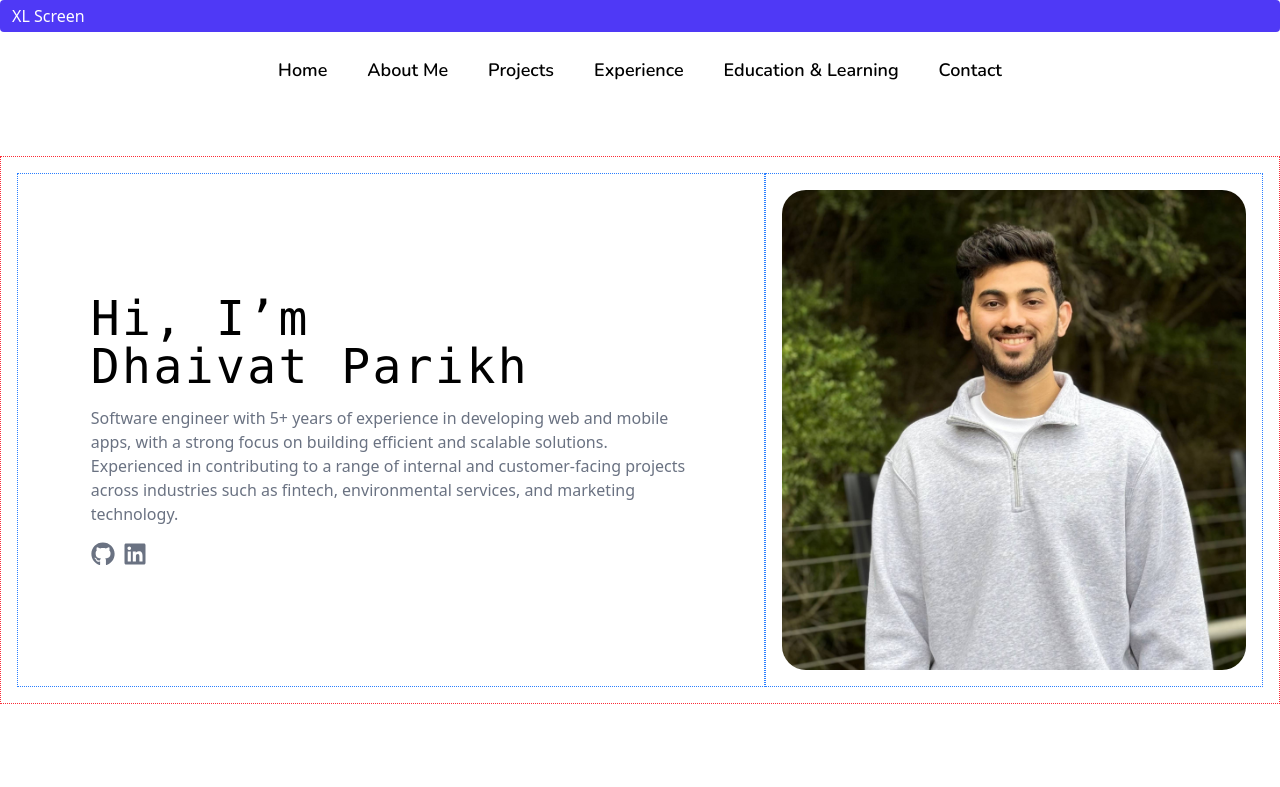
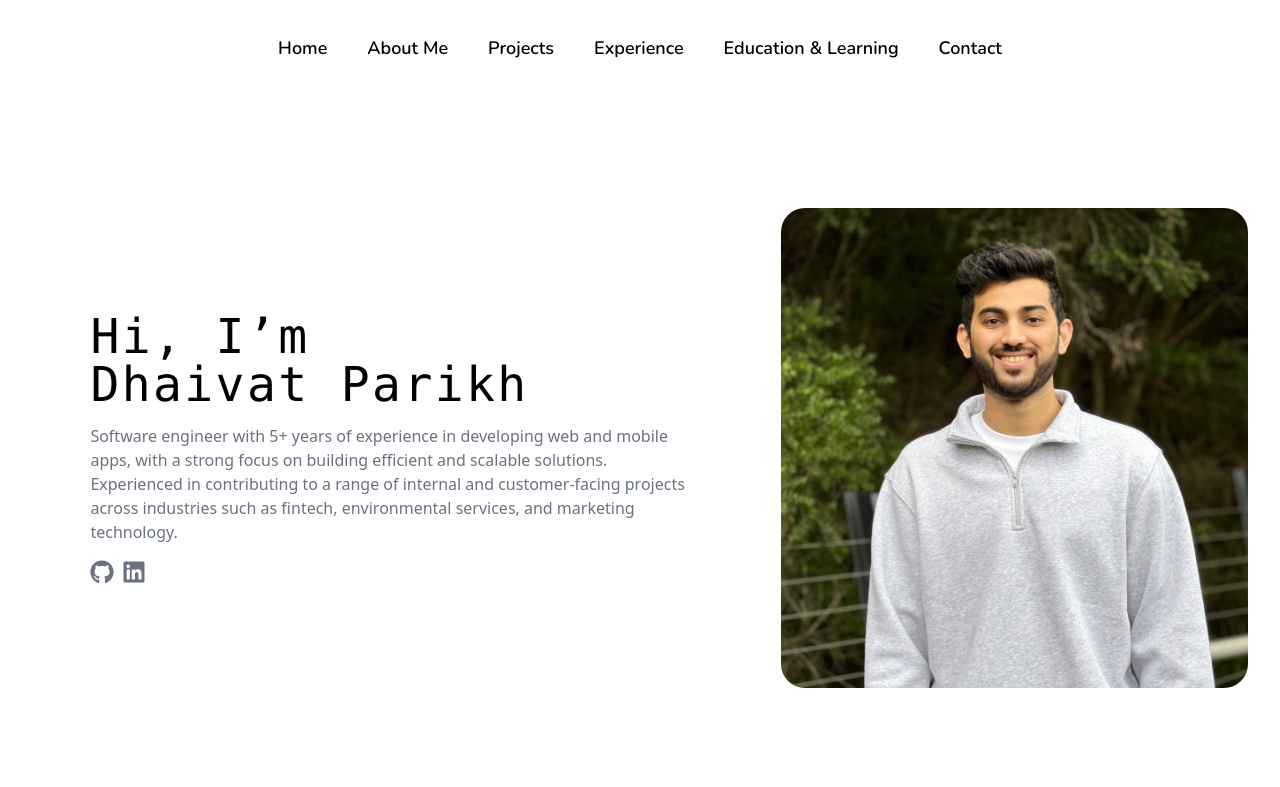
Before and after one commit to dhaivat28/dhaivat28.github.io, a React (Vite) app: page / in a window 1280 px wide. Shown: the top 787 px of the page. Built offline with nearby package versions, Linux system fonts and the light colour scheme.

Commit message:
Adjust hero section

```diff
--- a/src/App.tsx
+++ b/src/App.tsx
@@ -6,41 +6,22 @@ import { Footer } from "./components/footer/Footer";
 import { Header } from "./components/header/Header";
 import { Hero } from "./components/hero/Hero";
 import { Projects } from "./components/projects/Projects";
+import { ViewportHelper } from "./components/ViewportHelper";
 
 function App() {
   return (
     <BrowserRouter>
-      {/* Small (sm): 640px to 767px */}
-      <div className="hidden sm:block md:hidden bg-red-600 text-white px-3 py-1 rounded z-50">
-        SM Screen
-      </div>
-
-      {/* Medium (md): 768px to 1023px */}
-      <div className="hidden md:block lg:hidden bg-blue-600 text-white px-3 py-1 rounded z-50">
-        MD Screen
-      </div>
-
-      {/* Large (lg): 1024px to 1279px */}
-      <div className="hidden lg:block xl:hidden bg-green-600 text-white px-3 py-1 rounded z-50">
-        LG Screen
-      </div>
-
-      {/* Extra Large (xl): 1280px to 1535px */}
-      <div className="hidden xl:block 2xl:hidden bg-indigo-600 text-white px-3 py-1 rounded z-50">
-        XL Screen
-      </div>
-
-      {/* 2X Large (2xl): 1536px and above */}
-      <div className="hidden 2xl:block bg-purple-600 text-white px-3 py-1 rounded z-50">
-        2XL Screen
-      </div>
-
-      <section id="home" />
+      <ViewportHelper visible={false} />
       <Header />
 
-      <Hero />
+      <section
+        id="home"
+        className="min-h-[calc(100vh-6rem)] flex flex-col justify-center items-center"
+      >
+        <Hero />
+      </section>
 
-      <section id="about">
+      <section id="about" className="bg-[#fbf9f6] pt-4 pb-8">
         <AboutMe />
       </section>
 
@@ -52,7 +33,7 @@ function App() {
         <Experience />
       </section>
 
-      <section id="education">
+      <section id="education" className="bg-[#f0f0f0] py-6">
         <Academics />
       </section>
 
--- /dev/null
+++ b/src/components/ViewportHelper.tsx
@@ -0,0 +1,30 @@
+export const ViewportHelper = ({ visible }: { visible: boolean }) => {
+  return (
+    <div className={`${visible ? "block" : "hidden"} `}>
+      {/* Small (sm): 640px to 767px */}
+      <div className="hidden sm:block md:hidden bg-red-600 text-white px-3 py-1 rounded z-50">
+        SM Screen
+      </div>
+
+      {/* Medium (md): 768px to 1023px */}
+      <div className="hidden md:block lg:hidden bg-blue-600 text-white px-3 py-1 rounded z-50">
+        MD Screen
+      </div>
+
+      {/* Large (lg): 1024px to 1279px */}
+      <div className="hidden lg:block xl:hidden bg-green-600 text-white px-3 py-1 rounded z-50">
+        LG Screen
+      </div>
+
+      {/* Extra Large (xl): 1280px to 1535px */}
+      <div className="hidden xl:block 2xl:hidden bg-indigo-600 text-white px-3 py-1 rounded z-50">
+        XL Screen
+      </div>
+
+      {/* 2X Large (2xl): 1536px and above */}
+      <div className="hidden 2xl:block bg-purple-600 text-white px-3 py-1 rounded z-50">
+        2XL Screen
+      </div>
+    </div>
+  );
+};
--- a/src/components/header/Header.tsx
+++ b/src/components/header/Header.tsx
@@ -19,7 +19,7 @@ export const Header: React.FC = () => {
 
   useEffect(() => {
     const handleScroll = () => {
-      setScrolled(window.scrollY > 10);
+      setScrolled(window.scrollY > 30);
     };
     window.addEventListener("scroll", handleScroll);
     return () => window.removeEventListener("scroll", handleScroll);
@@ -28,7 +28,7 @@ export const Header: React.FC = () => {
   return (
     <div
       className={`w-full sm:flex sm:justify-center sm:items-center sticky top-0 bg-white z-10 transition-shadow duration-300 ${
-        scrolled ? "shadow-md py-4.5" : "py-6"
+        scrolled ? "shadow-md h-16" : "h-24"
       }`}
     >
       {/* Desktop menu */}
--- a/src/components/hero/Hero.tsx
+++ b/src/components/hero/Hero.tsx
@@ -9,9 +9,9 @@ export const Hero = () => {
       initial={{ opacity: 0 }}
       animate={{ opacity: 1 }}
       transition={{ ease: "easeInOut", duration: 0.9, delay: 0.2 }}
-      className="flex container mx-auto border-dotted border-1 border-red-500 p-4 mt-12"
+      className="flex container mx-auto p-4 "
     >
-      <div className="flex-3/5 flex flex-col justify-center items-center border-dotted border-1 border-blue-500">
+      <div className="flex-3/5 flex flex-col justify-center items-center">
         <div className="flex flex-col justify-center items-start">
           <div className="flex flex-col gap-4">
             <div>
@@ -55,7 +55,7 @@ export const Hero = () => {
 
       {/* Profile Image */}
       <motion.div
-        className="flex-2/5 p-4 border-dotted border-1 border-blue-500"
+        className="flex-2/5 p-4"
         initial={{ opacity: 0, y: -180 }}
         animate={{ opacity: 1, y: 0 }}
         transition={{ ease: "easeInOut", duration: 0.9, delay: 0.2 }}
--- a/src/components/projects/ProjectCard.tsx
+++ b/src/components/projects/ProjectCard.tsx
@@ -20,7 +20,7 @@ export const ProjectCard = ({
         delay: 0.15,
       }}
     >
-      <div className="cursor-pointer mb-10 sm:mb-0 max-w-[330px] border border-[#d0d0d0] text-charcoal rounded-xl">
+      <div className="cursor-pointer mb-10 sm:mb-0 max-w-[330px] border border-[#d0d0d0] text-charcoal rounded-xl bg-white">
         <div>
           <img
             src={image}
```
